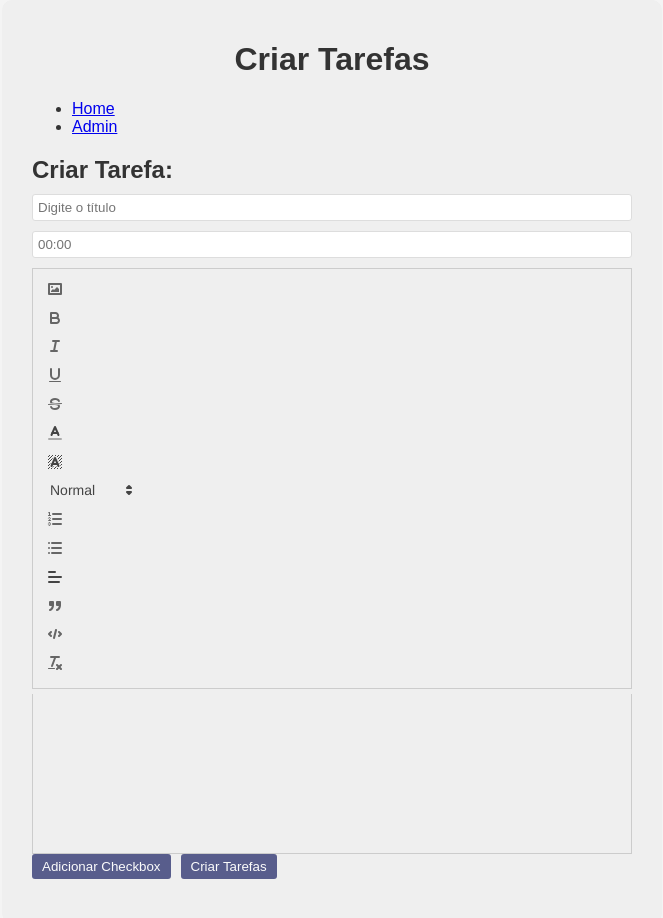
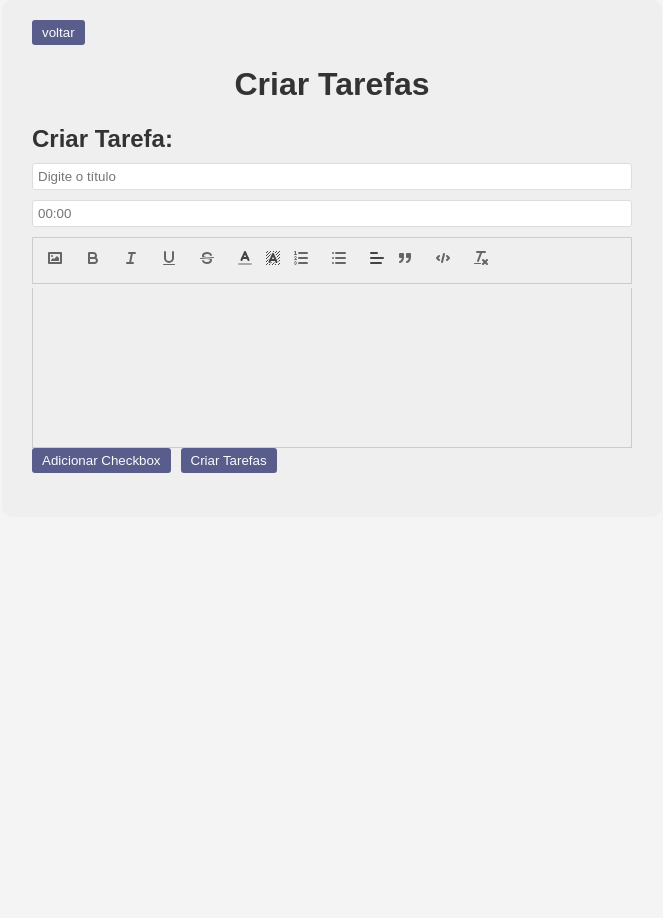
Before and after one commit to wilisses/Promotor, a React (Vite) app: page /Admin in a window 1280 px wide. Shown: the top 918 px of the page, without its empty margins (308-971 px from the left). After the commit the page ends 817 px from the top, so only its background shows below. Built offline with nearby package versions, Linux system fonts and the light colour scheme.

Commit message:
New version and authentication finalized

```diff
--- a/package.json
+++ b/package.json
@@ -15,6 +15,7 @@
     "@mui/base": "^5.0.0-beta.40",
     "@mui/icons-material": "^6.0.1",
     "@mui/material": "^6.0.1",
+    "firebase": "^10.13.1",
     "react": "^18.3.1",
     "react-beautiful-dnd": "^13.1.1",
     "react-dom": "^18.3.1",
@@ -25,7 +26,6 @@
     "@eslint/js": "^9.9.0",
     "@types/react": "^18.3.3",
     "@types/react-dom": "^18.3.0",
-    "@types/react-input-mask": "^3.0.5",
     "@vitejs/plugin-react": "^4.3.1",
     "eslint": "^9.9.0",
     "eslint-plugin-react": "^7.35.0",
--- a/src/adminTask/admin.jsx
+++ b/src/adminTask/admin.jsx
@@ -1,7 +1,9 @@
 
 import TaskForm from "./components/Task/TaskForm";
 import "../App.css";
-import { Link } from 'react-router-dom';
+import { useNavigate } from 'react-router-dom';
+import {auth} from '../service/firebase'
+import { signOut } from 'firebase/auth';
 const Admin = ({task, setTask}) => {
 
   const addTask = (title, text, time, checkboxes) => {
@@ -25,16 +27,22 @@ const Admin = ({task, setTask}) => {
     setTask(newTask);
   };
 
+  const navigate = useNavigate();
+
+  const handleLogout = async () => {
+    try {
+      await signOut(auth);
+      navigate('/'); // Navegar após o logout
+      console.log('Usuário desconectado');
+    } catch (error) {
+      console.error('Erro ao desconectar', error);
+    }
+  };
 
   return (
     <div className="app">
+      <button onClick={handleLogout}>voltar</button>
       <h1>Criar Tarefas</h1>
-      <nav>
-        <ul>
-          <li><Link to="/">Home</Link></li>
-          <li><Link to="/admin">Admin</Link></li>
-        </ul>
-      </nav>
       <TaskForm addTask={addTask} />
     </div>
   );
--- a/src/adminTask/components/Task/TaskForm.jsx
+++ b/src/adminTask/components/Task/TaskForm.jsx
@@ -5,38 +5,13 @@ import './style.css';
 
 const modules = {
   toolbar: [
-    ['image'],
-    ['bold', ],
-    ['italic'],
-    ['underline'],
-    ['strike'],
-    [{ 'color': [] }],
-    [{ 'background': [] }],
-    [{ 'size': ['small', false, 'large', 'huge'] }],
-    [{ 'list': 'ordered'}],
-    [{ 'list': 'bullet' }],
-    [{ 'align': [] }],
-    ['blockquote'],
-    [ 'code-block'],
-    ['clean']
+    ['image','bold', 'italic' ,'underline', 'strike',{ 'color': [] },{ 'background': [] },{ 'list': 'ordered'}, { 'list': 'bullet' }, { 'align': [] },'blockquote','code-block','clean'],
+
   ],
 };
 
 const formats = [
-  'size',
-  'bold',
-  'italic',
-  'underline',
-  'strike',
-  'list',
-  'bullet',
-  'align',
-  'blockquote',
-  'code-block',
-  'image',
-  'color',
-  'background',
-  'clean'
+  'bold','italic','underline','strike','list','bullet','align','blockquote','code-block','image','color','background','clean'
 ];
 
 
--- a/src/adminTask/components/Task/style.css
+++ b/src/adminTask/components/Task/style.css
@@ -31,3 +31,8 @@ input, .TextareaAutosize{
   border-radius: 3px;
   width: 100%;
 }
+
+.ql-toolbar {
+  display: flex;
+  flex-wrap: wrap; /* Permite quebra de linha se necessário */
+}
--- a/src/auth/auth.jsx
+++ b/src/auth/auth.jsx
@@ -1,19 +1,67 @@
-import React from 'react'
+import React, {useState, useEffect} from 'react'
 import './style.css'
+import {auth, db} from '../service/firebase'
+import { signInWithEmailAndPassword } from 'firebase/auth';
+import { ref, onValue } from 'firebase/database';
+import { useNavigate } from 'react-router-dom';
 const Auth = () => {
-  return (
+    const [email, setEmail] = useState('');
+    const [password, setPassword] = useState('');
+    const [auths, setAuths] = useState([]);
+    const navigate = useNavigate();
+
+    useEffect(() => {
+            const authsRef = ref(db, 'authentication');
+            onValue(authsRef, (snapshot) => {
+            const data = snapshot.val();
+            const auths = data ? Object.keys(data).map(key => ({ key: key, ...data[key] })) : [];
+            setAuths(auths);
+            });
+      }, []);
+
+    const handleLogin = async (e) => {
+        e.preventDefault();
+        try {
+            await signInWithEmailAndPassword(auth, email, password);
+
+            const filteredData = auths.filter(item => item.email === email);
+            filteredData.forEach(item => {
+
+                if(item.position === 0){
+                    navigate('/Admin');
+                } else {
+                    navigate('/Dashboard');
+                }
+            });
+
+        } catch (error) {
+            console.error('Erro ao fazer login:', error);
+        }
+    };
+
+    return (
     <div className="auth">
         <div className="form">
-            <form action="">
+            <form onSubmit={handleLogin}>
                 <div>
                     <label htmlFor="Login">Login</label>
-                    <input type="text" />
+                    <input
+                        type="email"
+                        placeholder="Email"
+                        value={email}
+                        onChange={(e) => setEmail(e.target.value)}
+                    />
                 </div>
                 <div>
                     <label htmlFor="Senha">Senha</label>
-                    <input type="password" name="" id="" />
+                    <input
+                        type="password"
+                        placeholder="Senha"
+                        value={password}
+                        onChange={(e) => setPassword(e.target.value)}
+                    />
                 </div>
-                <button type="submit">Entrar</button>
+                <button type="submit" >Entrar</button>
             </form>
         </div>
     </div>
--- a/src/main.jsx
+++ b/src/main.jsx
@@ -1,9 +1,6 @@
-import { StrictMode } from 'react'
-import { createRoot } from 'react-dom/client'
-import App from './App.jsx'
+import { createRoot } from 'react-dom/client';
+import App from './App.jsx';
 
 createRoot(document.getElementById('root')).render(
-  <StrictMode>
-    <App />
-  </StrictMode>,
-)
+  <App />
+);
--- /dev/null
+++ b/src/service/firebase.js
@@ -0,0 +1,20 @@
+import { initializeApp } from 'firebase/app';
+import { getDatabase } from 'firebase/database';
+import { getAuth } from 'firebase/auth';
+
+const firebaseConfig = {
+    apiKey: "AIzaSyBg8jNKe9qQ0yX63qBZ2eHdvhKj3_S8EXg",
+    authDomain: "promotor-1461b.firebaseapp.com",
+    databaseURL: "https://promotor-1461b-default-rtdb.firebaseio.com",
+    projectId: "promotor-1461b",
+    storageBucket: "promotor-1461b.appspot.com",
+    messagingSenderId: "312079969983",
+    appId: "1:312079969983:web:c3928564d19593dabfa00a"
+};
+
+const app = initializeApp(firebaseConfig);
+
+export const db = getDatabase(app);
+export const auth = getAuth(app);
+
+export default app;
--- a/src/task/components/Task/Task.jsx
+++ b/src/task/components/Task/Task.jsx
@@ -14,38 +14,13 @@ import CircularProgressWithLabel from './Progress'
 
 const modules = {
   toolbar: [
-    ['image'],
-    ['bold', ],
-    ['italic'],
-    ['underline'],
-    ['strike'],
-    [{ 'color': [] }],
-    [{ 'background': [] }],
-    [{ 'size': ['small', false, 'large', 'huge'] }],
-    [{ 'list': 'ordered'}],
-    [{ 'list': 'bullet' }],
-    [{ 'align': [] }],
-    ['blockquote'],
-    [ 'code-block'],
-    ['clean']
+    ['image','bold', 'italic' ,'underline', 'strike',{ 'color': [] },{ 'background': [] },{ 'list': 'ordered'}, { 'list': 'bullet' }, { 'align': [] },'blockquote','code-block','clean'],
+
   ],
 };
 
 const formats = [
-  'size',
-  'bold',
-  'italic',
-  'underline',
-  'strike',
-  'list',
-  'bullet',
-  'align',
-  'blockquote',
-  'code-block',
-  'image',
-  'color',
-  'background',
-  'clean'
+  'bold','italic','underline','strike','list','bullet','align','blockquote','code-block','image','color','background','clean'
 ];
 
 const Task = ({ task, modal, handleChange, progressChange, commentChange, addComment}) => {
--- a/src/task/dashboard.jsx
+++ b/src/task/dashboard.jsx
@@ -1,11 +1,13 @@
 import { useState } from "react";
-import Task from "./Components/Task/Task";
+import Task from "./components/Task/Task";
 import "../App.css";
 import Search from "./components/Filter/Search";
 import Filter from "./components/Filter/Filter";
 import Modal from "./Components/Modal/Modal";
-import { Link } from 'react-router-dom';
 import {formatDateTime} from '../App'
+import { useNavigate } from 'react-router-dom';
+import {auth} from '../service/firebase'
+import { signOut } from 'firebase/auth';
 
 export const status = {
   0: { name: "Iniciar", cor: "#5cb85c" },
@@ -155,15 +157,22 @@ const Dashboard = ({task, setTask}) => {
     setTask(newTask);
   };
 
+  const navigate = useNavigate();
+
+  const handleLogout = async () => {
+    try {
+      await signOut(auth);
+      navigate('/'); // Navegar após o logout
+      console.log('Usuário desconectado');
+    } catch (error) {
+      console.error('Erro ao desconectar', error);
+    }
+  };
+
   return (
     <div className="app">
+      <button onClick={handleLogout}>voltar</button>
       <h1>Lista de Tarefas</h1>
-      <nav>
-        <ul>
-          <li><Link to="/">Home</Link></li>
-          <li><Link to="/admin">Admin</Link></li>
-        </ul>
-      </nav>
       <Search search={search} setSearch={setSearch} />
       <Filter filter={filter} setFilter={setFilter} setSort={setSort} />
       <div className="task-list">
```
Also changed, not shown: src/App.jsx (+5 -2 lines), 1 other file (tests, documents, lock files or other folders).
